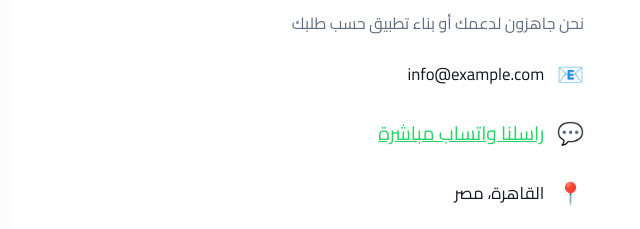
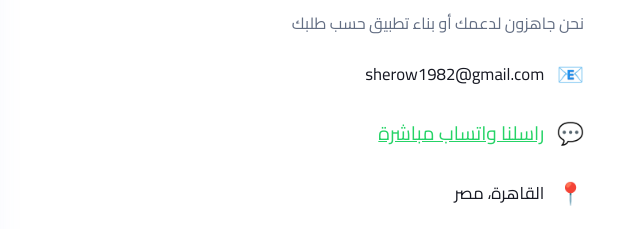
Before and after one commit to sherow1982/UI-UX, a plain HTML site: page APPS/index.html in a window 1280 px wide. Shown: the part 1749-1978 px from the top of the page, 640-1280 px from the left. Drawn offline with Linux system fonts and the light colour scheme; files whose address does not match are found by name.

Commit message:
تحديث البريد الإلكتروني إلى sherow1982@gmail.com

```diff
--- a/APPS/index.html
+++ b/APPS/index.html
@@ -111,7 +111,7 @@
                     <div class="contact-details">
                         <div class="contact-item">
                             <span class="contact-icon">📧</span>
-                            <span>info@example.com</span>
+                            <a href="mailto:sherow1982@gmail.com" style="color:var(--text-dark);text-decoration:none;">sherow1982@gmail.com</a>
                         </div>
                         <div class="contact-item">
                             <span class="contact-icon">💬</span>
```
